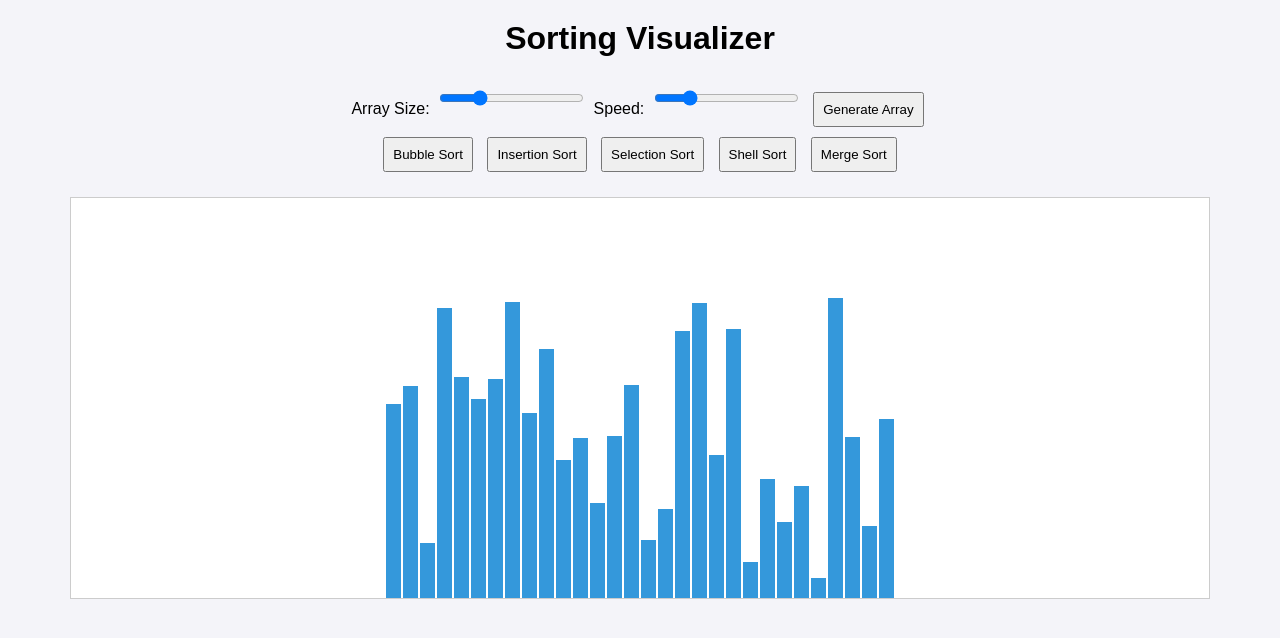
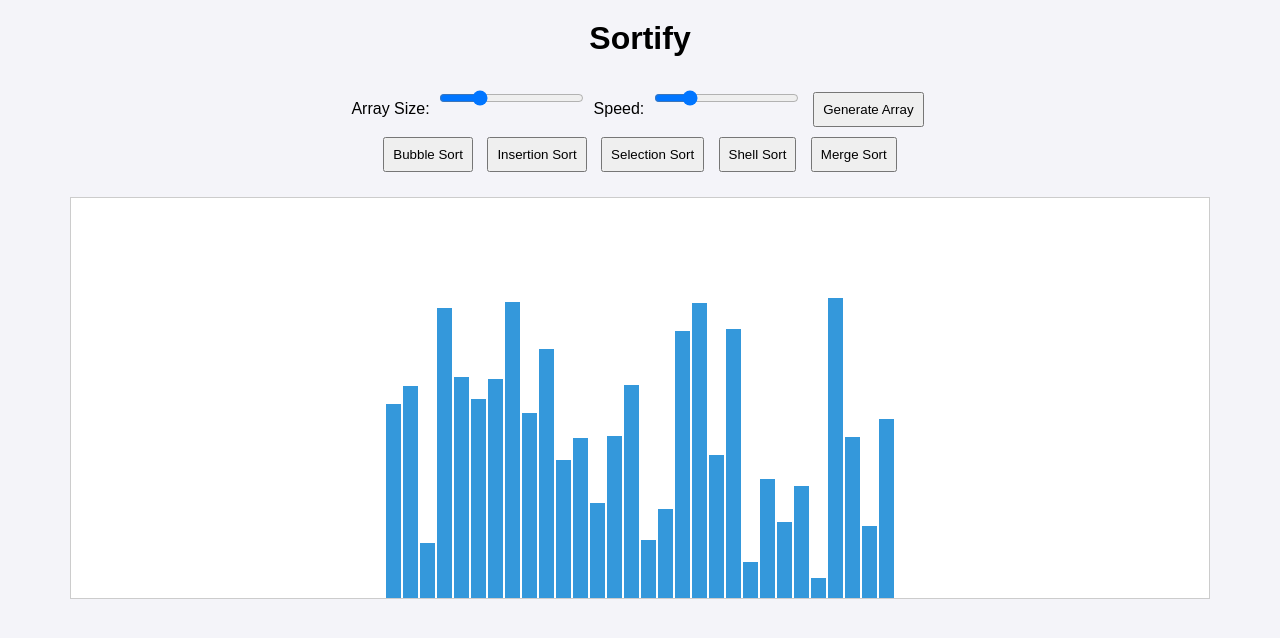
Before and after one commit to suyog-jadhav/Sortify, a plain HTML site: page index.html in a window 1280 px wide. Drawn offline with Linux system fonts and the light colour scheme.

Commit message:
Update index.html

```diff
--- a/index.html
+++ b/index.html
@@ -6,7 +6,7 @@
   <link rel="stylesheet" href="style.css">
 </head>
 <body>
-  <h1>Sorting Visualizer</h1>
+  <h1>Sortify</h1>
   <div class="controls">
     <label>Array Size: <input type="range" id="size" min="10" max="100" value="30"></label>
     <label>Speed: <input type="range" id="speed" min="10" max="500" value="100"></label>
```
